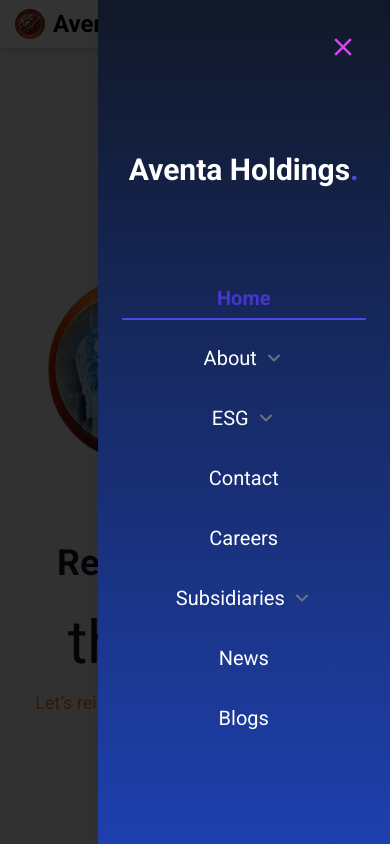
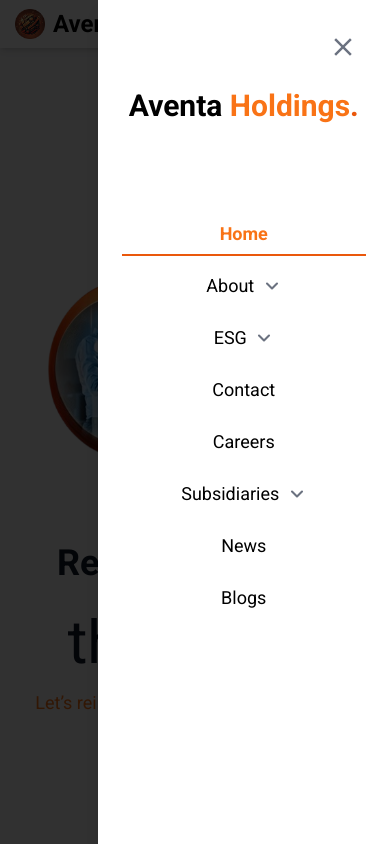
Before and after one commit to chanduimasha/Adventa-Holding, a Next.js app: page / in a window 390 px wide. Both pictures are taken after a click on the button 359 px from the left and 24 px from the top of the page. Shown: the top 844 px of the page. Built offline with nearby package versions, Linux system fonts and the light colour scheme.

Commit message:
Updated Mobile Nav

```diff
--- a/src/components/mobile-nav.tsx
+++ b/src/components/mobile-nav.tsx
@@ -164,15 +164,15 @@ const MobileNav = () => {
       <SheetTrigger className="flex justify-center items-center">
         <CiMenuFries className="text-[32px] text-black" />
       </SheetTrigger>
-      <SheetContent className="flex flex-col bg-gradient-to-b from-gray-900 to-blue-800">
-        <div className="text-black mt-32 mb-20 text-center text-2xl">
+      <SheetContent className="flex flex-col bg-white">
+        <div className="text-black mt-16 mb-20 text-center text-2xl">
           <Link href="/">
-            <h1 className="text-3xl font-semibold text-white">
-              Aventa Holdings<span className="text-indigo-600">.</span>
+            <h1 className="text-3xl font-semibold text-black">
+              Aventa <span className="text-orange-500">Holdings</span><span className="text-orange-600">.</span>
             </h1>
           </Link>
         </div>
-        <nav className="text-white flex flex-col justify-center items-center gap-6">
+        <nav className="text-black flex flex-col justify-center items-center gap-4">
           {links.map((link, index) => (
             <div key={index} className="w-full">
               {link.subLinks ? (
@@ -183,12 +183,12 @@ const MobileNav = () => {
                     justify-center
                     items-center
                     cursor-pointer
-                    text-xl
+                    text-lg
                     capitalize
                     pb-2
                     ${pathname.startsWith(link.path)
-                      ? "text-indigo-700 font-semibold"
-                      : "hover:text-indigo-600"
+                      ? "text-orange-500 font-semibold"
+                      : "hover:text-orange-700"
                     }
                     transition-colors
                     duration-300
@@ -205,7 +205,7 @@ const MobileNav = () => {
                       duration-300
                       ${openDropdown === link.name ? "rotate-180" : ""}
                       ${pathname.startsWith(link.path)
-                        ? "text-indigo-600"
+                        ? "text-orange-500"
                         : "text-gray-500"
                       }
                     `}
@@ -216,7 +216,7 @@ const MobileNav = () => {
                       layoutId="underline"
                       {...{
                         className:
-                          "absolute bottom-0 left-0 right-0 h-0.5 bg-indigo-600",
+                          "absolute bottom-0 left-0 right-0 h-0.5 bg-orange-600",
                       }}
                       initial={{ scaleX: 0 }}
                       animate={{ scaleX: 1 }}
@@ -263,13 +263,13 @@ const MobileNav = () => {
                   className={`
                     block
                     text-center
-                    text-xl
+                    text-lg
                     capitalize
                     pb-2
                     relative
                     ${pathname === link.path
-                      ? "text-indigo-700 font-semibold"
-                      : "hover:text-indigo-600"
+                      ? "text-orange-500 font-semibold"
+                      : "hover:text-orange-700"
                     }
                       transition-colors
                       duration-300
@@ -279,7 +279,7 @@ const MobileNav = () => {
                   {pathname === link.path && (
                     <motion.div
                       layoutId="underline"
-                      className="absolute bottom-0 left-0 right-0 h-0.5 bg-indigo-600"
+                      className="absolute bottom-0 left-0 right-0 h-0.5 bg-orange-600"
                       initial={{ scaleX: 0 }}
                       animate={{ scaleX: 1 }}
                       transition={{ duration: 0.3 }}
@@ -337,8 +337,8 @@ const MobileNav = () => {
                             w-full
                             relative
                             ${pathname === subLink.path
-                              ? "bg-indigo-50 text-indigo-700 font-medium"
-                              : "text-white hover:text-indigo-500"
+                              ? "bg-indigo-50 text-orange-500 font-medium"
+                              : "text-gray-500 hover:text-orange-700"
                             }
                               transition-colors
                               duration-200
--- a/src/components/ui/sheet.tsx
+++ b/src/components/ui/sheet.tsx
@@ -86,7 +86,7 @@ const SheetContent = React.forwardRef<HTMLDivElement, SheetContentProps>(
       >
         {children}
         <SheetPrimitive.Close className="absolute right-8 top-8 transition-opacity outline-none">
-          <IoMdClose className="text-3xl text-fuchsia-500" />
+          <IoMdClose className="text-3xl text-gray-500" />
           <span className="sr-only">Close</span>
         </SheetPrimitive.Close>
       </SheetPrimitive.Content>
```
